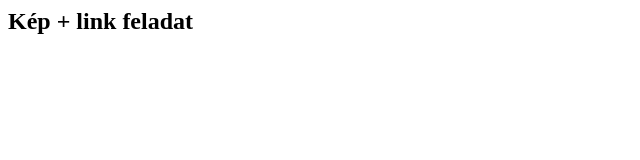
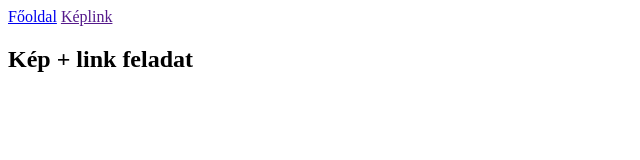
Before and after one commit to Wolf-002/Webpage, a plain HTML site: page keplink.html in a window 1280 px wide. Shown: the whole page, without its empty margins (0-640 px from the left). Drawn offline with Linux system fonts and the light colour scheme.

Commit message:
nav cucc

```diff
--- a/keplink.html
+++ b/keplink.html
@@ -3,6 +3,10 @@
     <title>Kép + link feladat</title>
 </head>
 <body>
+    <nav>
+        <a href="index.html">Főoldal</a>
+        <a href="">Képlink</a>
+    </nav>
     <h2>Kép + link feladat</h2>
     <br> <!--sortörés-->
     <a href="https://hu.wikipedia.org/wiki/Macska" target="_blank"><img>
```
